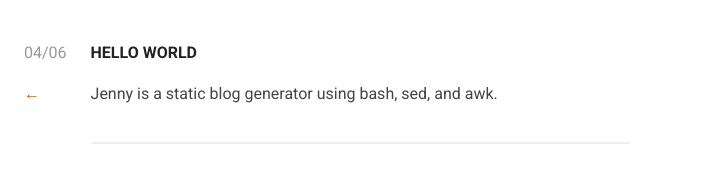
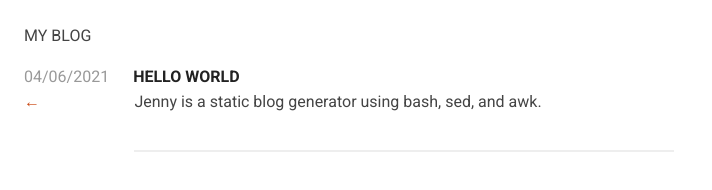
Before and after one commit to hmngwy/jenny-template, a plain HTML site: page post/hello-world.html in a window 1280 px wide. Shown: the whole page, without its empty margins (0-712 px from the left). Drawn offline with Linux system fonts and the light colour scheme.

Commit message:
Deploying to gh-pages from @ hmngwy/jenny-template@01e475ab73ca6f9b8993e279b8b71d7f8eddc4db 🚀

```diff
--- a/feed.xml
+++ b/feed.xml
@@ -9,7 +9,7 @@
 	<title>Hello World</title>
   <link>http://localhost:8000/post/hello-world.html</link>
 	<description></description>
-	<pubDate>Wed, 07 Apr 2021 07:38:12 +0000</pubDate>
+	<pubDate>Tue, 06 Apr 2021 00:00:00 +0000</pubDate>
 </item>
 
 </channel>
--- a/post/hello-world.html
+++ b/post/hello-world.html
@@ -18,7 +18,7 @@
           line-height: 1.5em;
         }
         @media (min-width: 736px) { body { font-size: 16px } }
-        article { padding: 0; margin: 1em 0; max-width: 70ch; }
+        article { padding: 0; margin: 1em 0; max-width: 74ch; }
         article a { color: #b58900; }
         article img { max-width: 100% }
         article blockquote { border-left: 2px solid #CCC; }
@@ -33,12 +33,12 @@
         article hr { border: 0; border-bottom: 3px solid #CCC; }
         .heading { text-transform: uppercase; line-height: 1.6em; }
         .heading a { text-decoration: none; }
-        .heading .title { color: #222; display: inline-block; margin: 0 0 1em; font-weight:bold  }
+        .heading .title { color: #222; display: table-cell; margin: 0 0 1em; font-weight:bold; max-width: 500px;  }
         .heading .title:hover { text-decoration: underline; }
+        .heading .stamp,
+        .home { display: inline-block; text-align:right; margin-right: 1.5em; }
+        .home { text-decoration: none; width: 5.4em; margin-bottom: 1.5em; text-align: left;  color: #cb4b16; } .home:hover { color: #dc322f; }
         .heading .stamp { color: #999; }
-        .heading .stamp,
-        .home { display: inline-block; width: 2.66em; text-align:right; margin-right: 1.5em; }
-        .home { text-decoration: none; margin-bottom: 1.5em; text-align: left;  color: #cb4b16; } .home:hover { color: #dc322f; }
         .contents { display: inline-block; max-width: 60ch; vertical-align: top; width: 100%; }
         .contents :first-child { margin-top: 0; }
         h1, h2, h3, h4, h5, h6 { font-size: 1em; font-weight: normal; text-transform: uppercase; margin: 2em 0 1em; }
@@ -48,11 +48,14 @@
         .fn-handle { padding-right: 1ch; }
         .fnref { line-height: 0 }
         .tags { margin-top: 2.5em; padding-top: 1.5em; font-size: .9em; border-top: 2px solid #EEE; }
+        header { text-transform: uppercase; }
+        header a { text-decoration: none; color: inherit; }
       </style>
     </head>
     <body>
+      <header><a href="/">My Blog</a></header>
       <article>
-      <div class="heading"><a href="./"><span class="stamp">04/06</span><h1 class="title">Hello World</h1></a></div>
+      <div class="heading"><a href=""><span class="stamp">04/06/2021</span><h1 class="title">Hello World</h1></a></div>
         <a href="../" class="home">←</a><div class="contents">
 
 <p>Jenny is a static blog generator using bash, sed, and awk.</p>
```
Also changed, not shown: index.html (+5 -2 lines).
